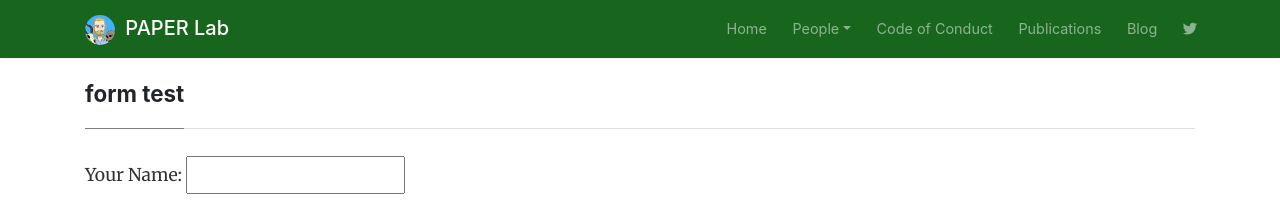
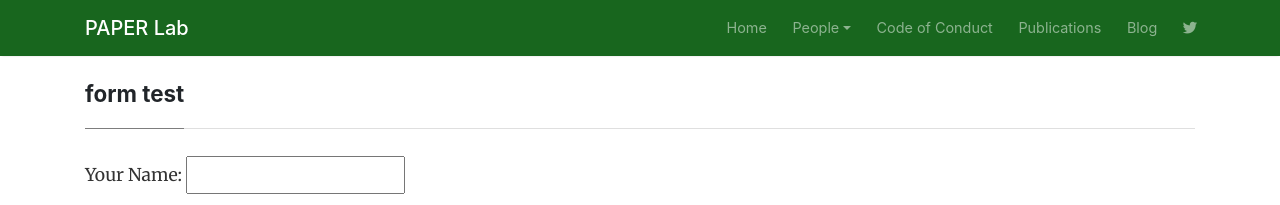
Before and after one commit to wabarr/PAPER, a Jekyll site: the page built from formtest.md, in a window 1280 px wide. Shown: the top 205 px of the page. Built offline with Jekyll 4.4.1, drawn with Linux system fonts in a browser that asks for light colours; nearby versions of some CDN libraries; comment, search, counter and statistics services are not loaded.

```diff
--- a/_config.yml
+++ b/_config.yml
@@ -1,7 +1,7 @@
 name: "PAPER Lab"
 description: ""
 meta_description: "Paleoanthropology and Paleoecology Research Laboratory - George Washington University - W. Andrew Barr"
-logo: 'assets/images/barr_avatar.jpg'
+logo:
 favicon: ''
 baseurl: ''
 google_analytics: UA-30014706-6
--- a/_layouts/default.html
+++ b/_layouts/default.html
@@ -48,7 +48,6 @@
 
     <!-- Begin Logo -->
     <a class="navbar-brand" href="{{ site.baseurl }}/">
-    <img src="{{ site.baseurl}}/{{site.logo}}" alt="{{site.name}}">
     {{site.name}}
     </a>
     <!-- End Logo -->
```
Also changed, not shown: index.md (+3 -0 lines), assets/images/PAPER_logo.png (added).
